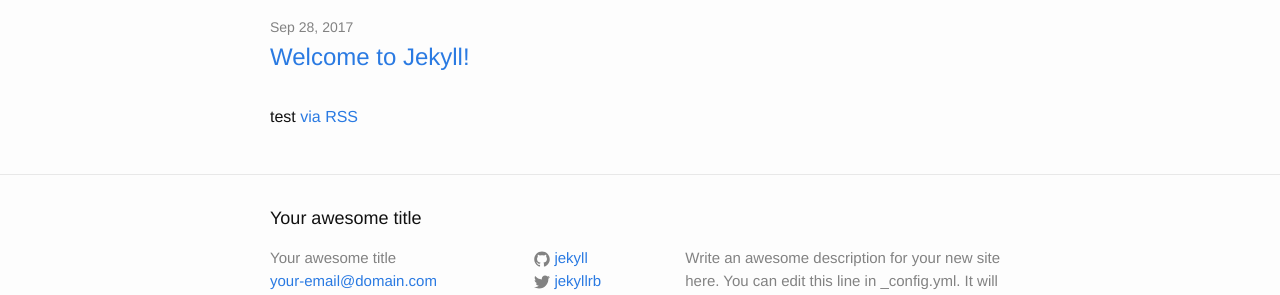
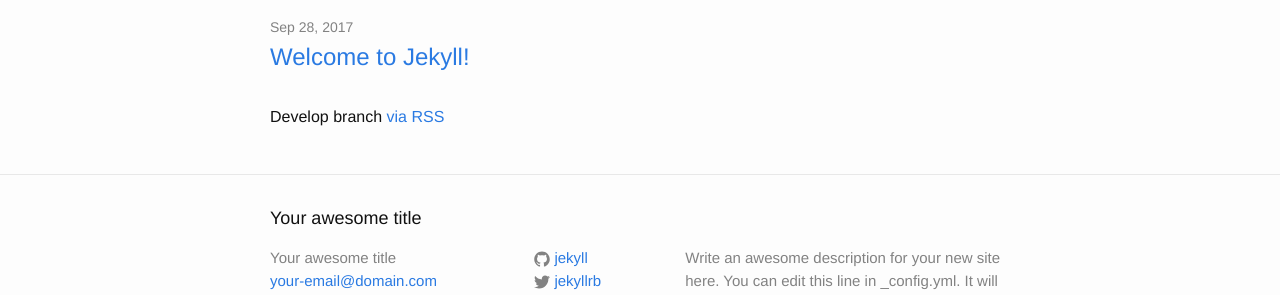
Before and after one commit to DevenW/DevenW.github.io, a Jekyll site: the page built from index.html, in a window 1280 px wide. Shown: the part 122-417 px from the top of the page. Built offline with Jekyll 4.4.1, drawn with Linux system fonts in a browser that asks for light colours.

Commit message:
Changed again

```diff
--- a/index.html
+++ b/index.html
@@ -18,6 +18,6 @@
     {% endfor %}
   </ul>
 
-  <p class="rss-subscribe">test <a href="{{ "/feed.xml" | prepend: site.baseurl }}">via RSS</a></p>
+  <p class="rss-subscribe">Develop branch <a href="{{ "/feed.xml" | prepend: site.baseurl }}">via RSS</a></p>
 
 </div>
```
